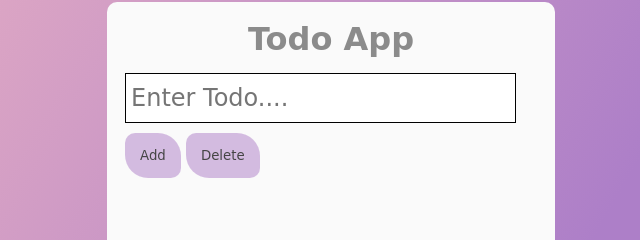
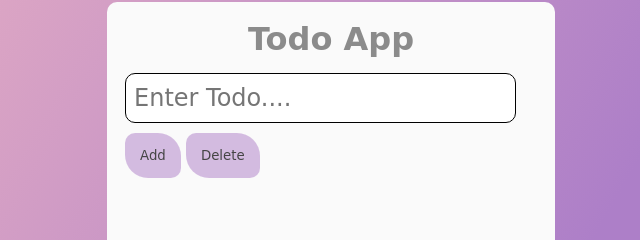
Before and after one commit to waaseyzulfiqar/Todo-App, a plain HTML site: page index.html in a window 1280 px wide. Shown: the part 158-398 px from the top of the page, 309-949 px from the left. Drawn offline with Linux system fonts and the light colour scheme; a web font is replaced by a local one.

Commit message:
Todo App Completed

```diff
--- a/style.css
+++ b/style.css
@@ -32,9 +32,10 @@
 #input{
     width: 95%;
     height: 50px;
-    padding: 5px;
+    padding: 8px;
     border: 1px solid black;
     font-size: 1.5rem;
+    border-radius: 10px;
 }
 
 
```
